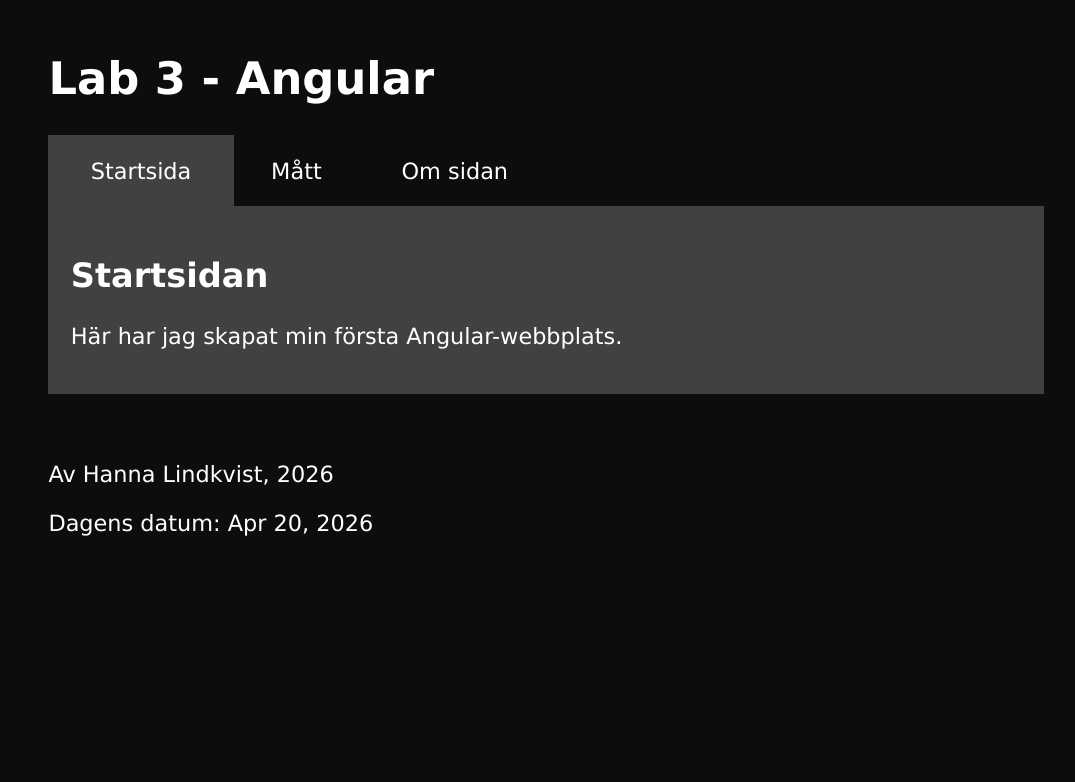
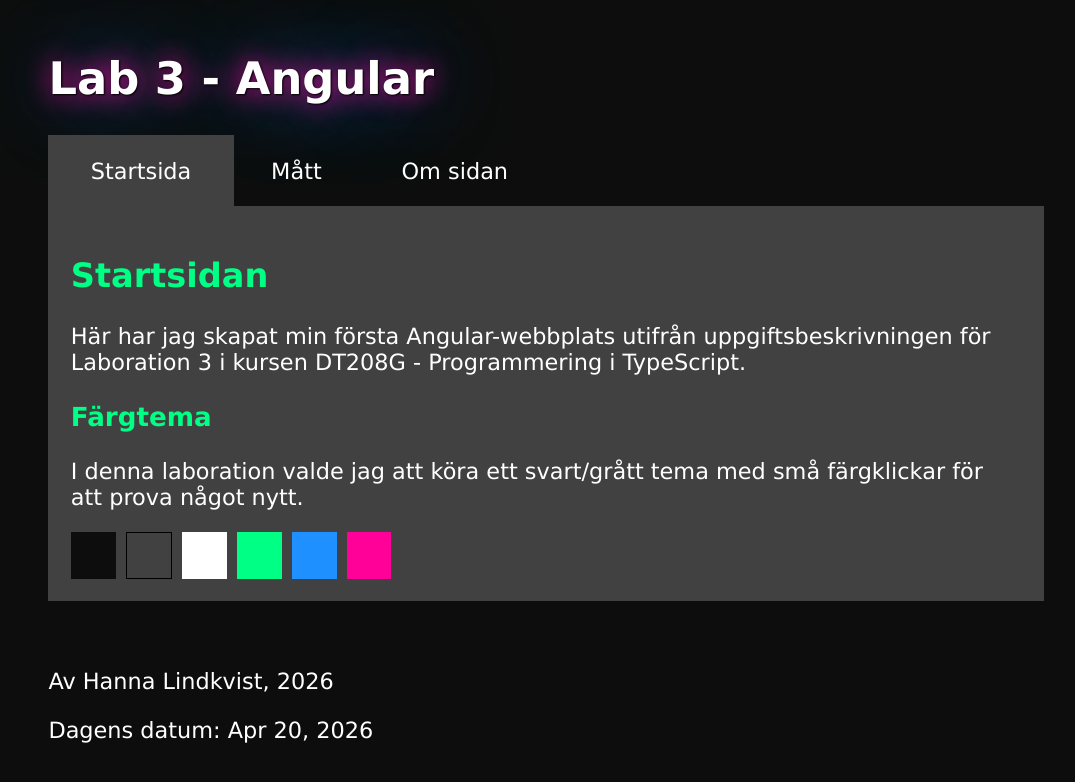
Before and after one commit to Safe-Pizza/DT208G_Lab3, an Angular app: page /home in a window 1280 px wide. Shown: the top 782 px of the page, without its empty margins (94-1169 px from the left). Built offline with nearby package versions, Linux system fonts and the light colour scheme.

Commit message:
styling heading-färg

```diff
--- a/src/app/pages/home/home.html
+++ b/src/app/pages/home/home.html
@@ -1,2 +1,13 @@
 <h2>Startsidan</h2>
-<p>Här har jag skapat min första Angular-webbplats.</p>
+<p>Här har jag skapat min första Angular-webbplats utifrån uppgiftsbeskrivningen för Laboration 3 i kursen DT208G -
+    Programmering i TypeScript.</p>
+<h3>Färgtema</h3>
+<p>I denna laboration valde jag att köra ett svart/grått tema med små färgklickar för att prova något nytt.</p>
+<div class="color-scheme">
+    <div id="color-0D0D0D"></div>
+    <div id="color-414141"></div>
+    <div id="color-FFFFFF"></div>
+    <div id="color-00FF85"></div>
+    <div id="color-1E90FF"></div>
+    <div id="color-FF0099"></div>
+</div>
--- a/src/app/pages/home/home.scss
+++ b/src/app/pages/home/home.scss
@@ -0,0 +1,36 @@
+@use '../../../css/variables';
+
+.color-scheme {
+    display: flex;
+    flex-direction: row;
+}
+
+.color-scheme div {
+    margin-right: 10px;
+    padding: 1em;
+}
+
+#color-0D0D0D {
+    background-color: variables.$bg-color;
+}
+
+#color-414141 {
+    background-color: variables.$main-color;
+    border: 1px solid black;
+}
+
+#color-FFFFFF {
+    background-color: variables.$font-color;
+}
+
+#color-00FF85 {
+    background-color: variables.$heading-color;
+}
+
+#color-1E90FF {
+    background-color: variables.$accent-color;
+}
+
+#color-FF0099 {
+    background-color: variables.$hover-color;
+}
--- a/src/app/partials/mainheader/mainheader.scss
+++ b/src/app/partials/mainheader/mainheader.scss
@@ -4,6 +4,13 @@
     padding-left: 1em;
     padding-right: 1em;
     padding-top: 1em;
+}
+
+h1 {
+    text-shadow:
+        1px 1px 2px black,
+        0 0 2em variables.$accent-color,
+        0 0 0.6em variables.$hover-color;
 }
 
 nav {
--- a/src/css/styles.scss
+++ b/src/css/styles.scss
@@ -24,6 +24,12 @@
     background-color: variables.$main-color;
 }
 
+main {
+    h1, h2, h3, h4 {
+        color: variables.$heading-color;
+    }
+}
+
 @media screen and (max-width: 600px) {
     body {
         font-size: 0.8em;
```
